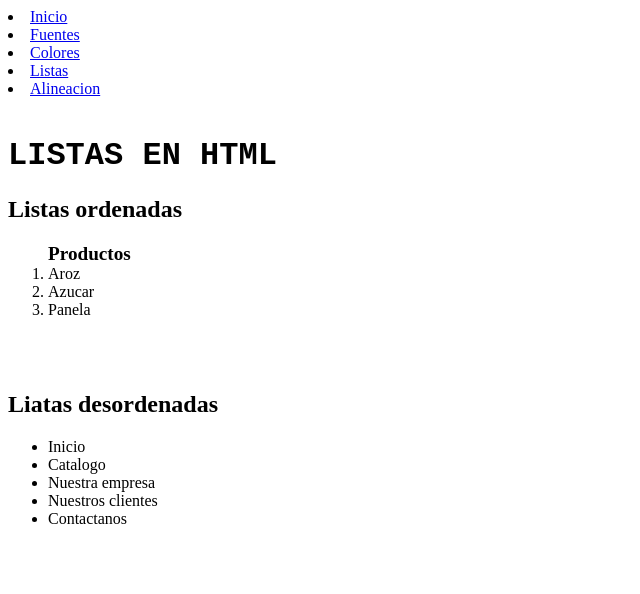
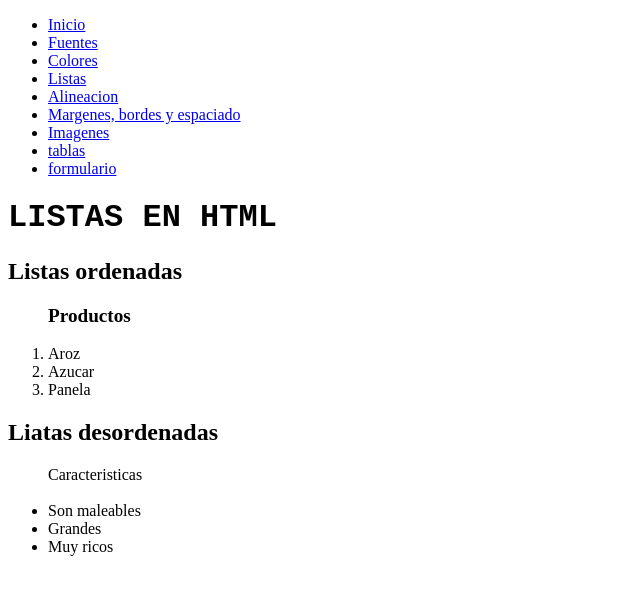
Before and after one commit to sebasrivera99/ADSI_2280204_SEBAS_RIVERA, a plain HTML site: page Listas.html in a window 1280 px wide. Shown: the whole page, without its empty margins (0-640 px from the left). Drawn offline with Linux system fonts and the light colour scheme.

Commit message:
organizar index

```diff
--- a/Listas.html
+++ b/Listas.html
@@ -8,29 +8,29 @@
     <link rel="stylesheet" href="css/style.css">
 </head>
 <body>
+    <ul>
         <li><a href="index.html">Inicio</a></li>
         <li><a href="fuentes.html">Fuentes</a></li>
         <li><a href="colores.html">Colores</a></li>
         <li><a href="listas.html">Listas</a></li>
         <li><a href="alineacion.html">Alineacion</a></li>
-    <br>
+        <li><a href="margins-borders-padding.html">Margenes, bordes y espaciado</a></li>
+        <li><a href="imagenes.html">Imagenes</a></li>
+        <li><a href="tablas.html">tablas</a></li>
+        <li><a href="formulario.html">formulario</a></li>
+    </ul>
        <h1>LISTAS EN HTML</h1>
-
        <h2>Listas ordenadas</h2>
-    <ol><span class="titulo-lista">Productos</span>
+    <ol><span class="titulo-lista">Productos</span><br><br>
         <li>Aroz</li>
         <li>Azucar</li>
         <li>Panela</li>
-    </ol><br>
-    <br>
+    </ol>
     <h2>Liatas desordenadas</h2>
-    <ul>
-        <li>Inicio</li>
-        <li>Catalogo</li>
-        <li>Nuestra empresa</li>
-        <li>Nuestros clientes</li>
-        <li>Contactanos</li>
+    <ul>Caracteristicas<br><br>
+        <li>Son maleables</li>
+        <li>Grandes</li>
+        <li>Muy ricos</li>
     </ul>
-
 </body>
 </html>
```
Also changed, not shown: alineacion.html (+4 -0 lines), colores.html (+4 -0 lines), formulario.html (+11 -0 lines), fuentes.html (+4 -0 lines), imagenes.html (+2 -0 lines), index.html (+1 -0 lines), margins-borders-padding.html (+4 -1 lines), tablas.html (+2 -1 lines). Lines whose indentation alone changed are shown as unchanged.
